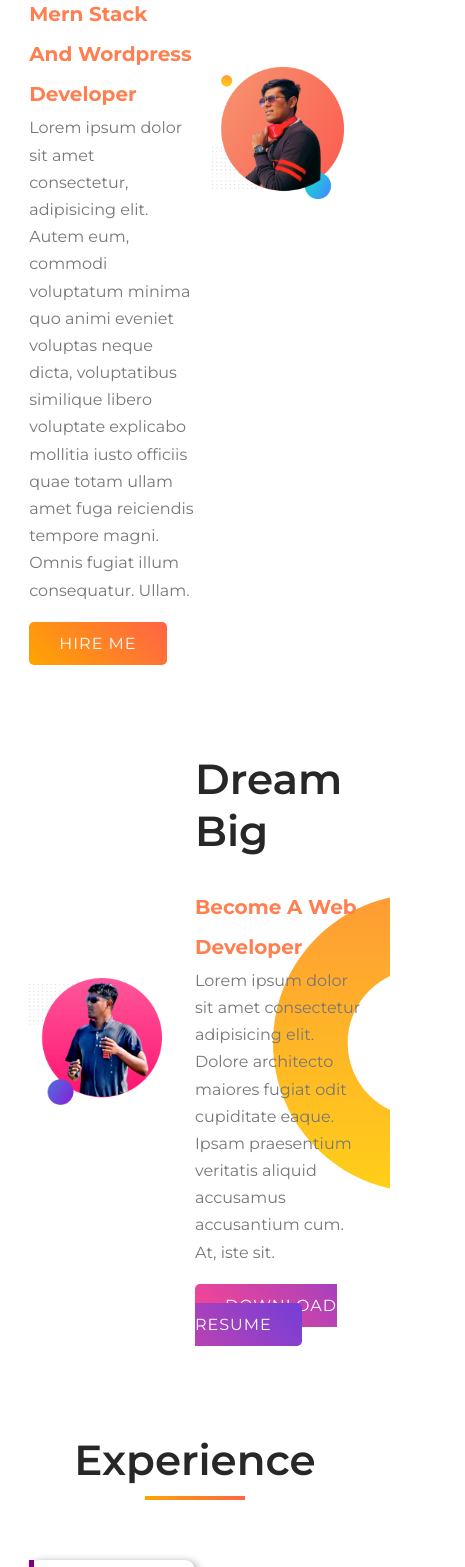
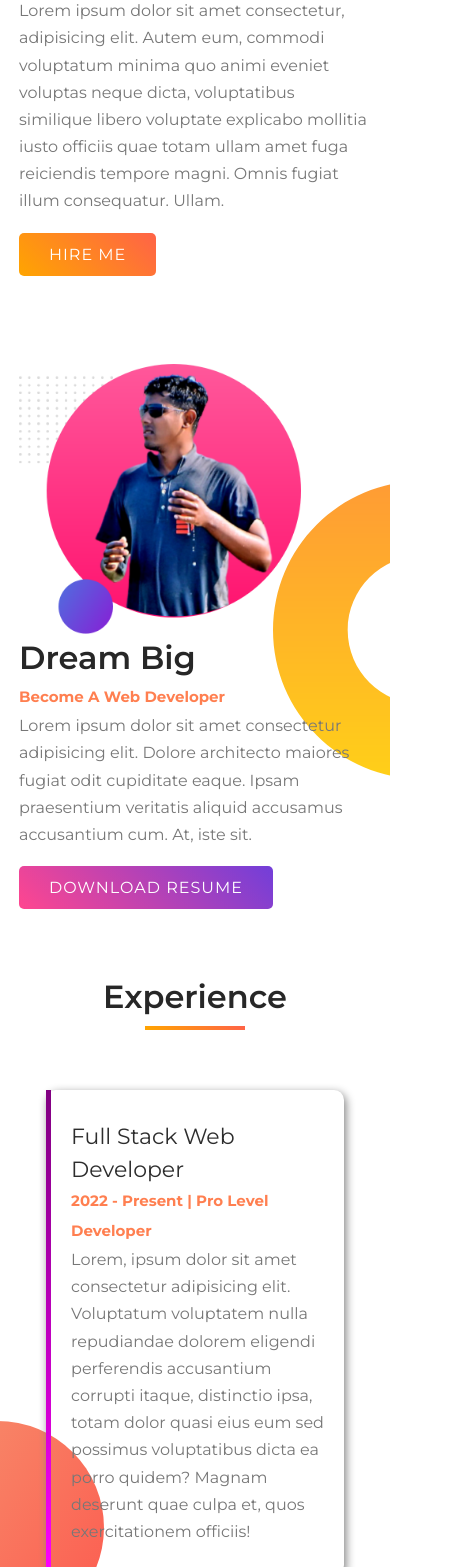
Before and after one commit to foysal1991/Biginer-Portfolio, a plain HTML site: page index.html in a window 390 px wide. Shown: the part 433-2000 px from the top of the page, 465 px wide, since content can reach past the window. Drawn offline with Linux system fonts and the light colour scheme.

Commit message:
favicon and mobile responsive code added

```diff
--- a/index.html
+++ b/index.html
@@ -4,7 +4,9 @@
     <meta charset="UTF-8" />
     <meta http-equiv="X-UA-Compatible" content="IE=edge" />
     <meta name="viewport" content="width=device-width, initial-scale=1.0" />
+
     <title>Beginer Developer Portfolio</title>
+    <link rel="icon" href="images/my-bg.png" type="image/png" sizes="20x20">
 
     <!-- Google Font Integration  -->
     <link rel="preconnect" href="https://fonts.googleapis.com" />
@@ -13,11 +15,13 @@
 
     <!-- CSS Intigration -->
     <link rel="stylesheet" href="style.css" />
+    <link rel="stylesheet" href="responsive.css">
+
   </head>
   <body>
     <!-- Welcome Section Started -->
     <section class="welcome-section">
-      <div class="container d-flex">
+      <div class="container d-flex responsive-flex">
         <div class="col-6">
           <h2>Welcome to</h2>
           <h1><span>k.m foysal</span> world</h1>
--- /dev/null
+++ b/responsive.css
@@ -0,0 +1,63 @@
+@media (max-width: 576px) {
+  .container {
+    width: 95%;
+  }
+  h1 {
+    font-size: 28px;
+    line-height: 1.2;
+  }
+
+  h2 {
+    font-size: 22px;
+    line-height: 1.5;
+  }
+
+  h3 {
+    font-size: 32px;
+    margin-bottom: 5px;
+  }
+
+  h4 {
+    font-size: 15px;
+  }
+
+  .d-flex {
+    display: flex;
+    flex-direction: column;
+    place-items: center;
+  }
+
+  .responsive-flex {
+    display: flex;
+    flex-direction: column-reverse;
+  }
+
+  .col-6 {
+    width: 95%;
+  }
+
+  .experience {
+    padding: 30px;
+  }
+
+  .experience .col-6 {
+    padding: 30px 20px;
+  }
+
+  #full-stack {
+    margin-right: 0;
+    margin-bottom: 50px;
+  }
+
+  #baby-dev {
+    margin-left: 0;
+  }
+
+  footer {
+    padding: 20px;
+  }
+
+  h5{
+      line-height: 1.7;
+  }
+}
--- a/style.css
+++ b/style.css
@@ -153,6 +153,10 @@ img {
   box-shadow: 4px 6px 20px gray;
 }
 
+.experience p{
+      margin-bottom: 0;
+  }
+
 #full-stack {
   border-image: linear-gradient(180deg, purple, magenta);
   border-image-slice: 1;
```
